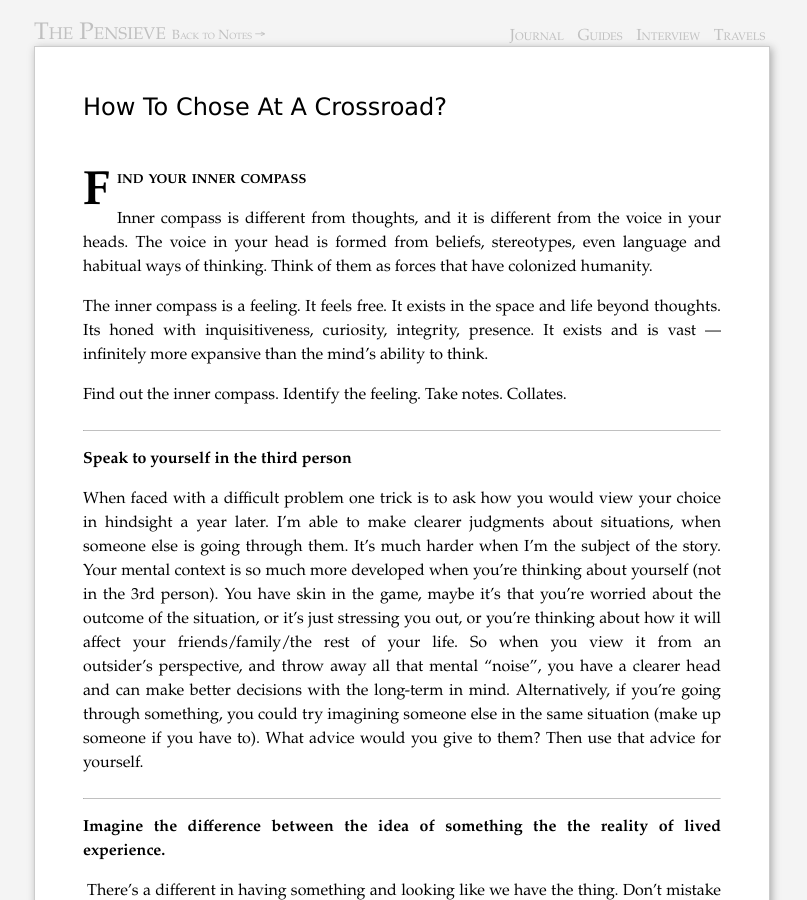
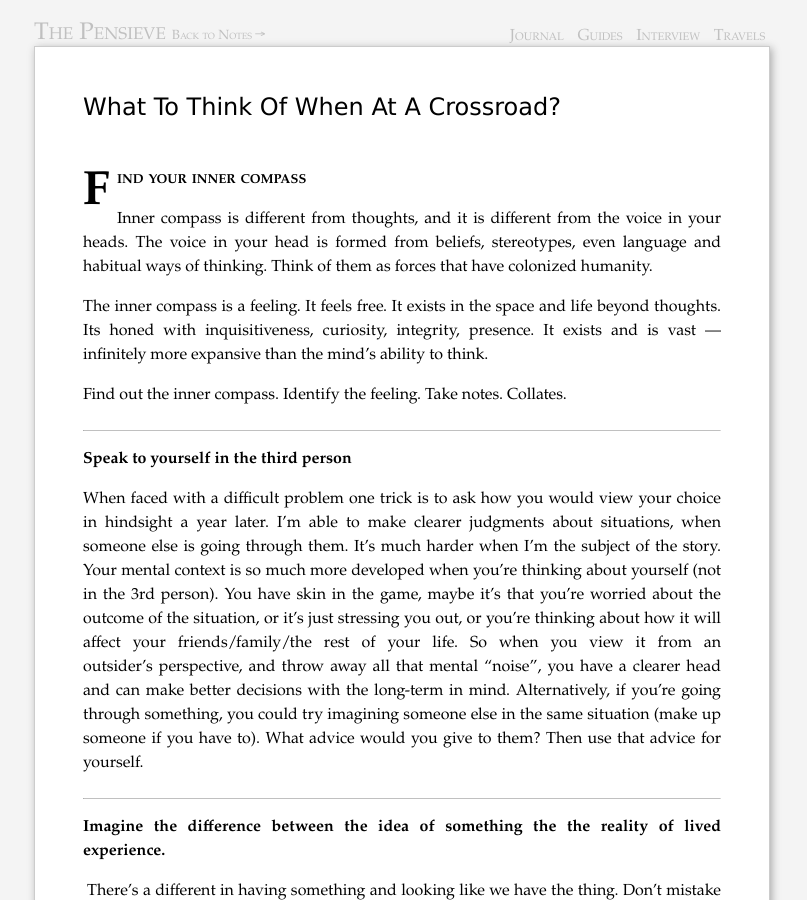
Before and after one commit to piyushahuja/piyushahuja.github.io, a Jekyll site: the page built from _posts/journal/2019-12-29-path.md, in a window 1280 px wide and 900 px high. Shown: the whole window, without its empty margins (238-1045 px from the left). Built offline with Jekyll 4.4.1, drawn with Linux system fonts in a browser that asks for light colours; comment, search, counter and statistics services are not loaded.

Commit message:
auto deployed

```diff
--- a/_posts/journal/2019-12-29-path.md
+++ b/_posts/journal/2019-12-29-path.md
@@ -1,7 +1,7 @@
 ---
 
 layout: post-journal
-title: How To Chose At A Crossroad?
+title: What To Think Of When At A Crossroad?
 date:   2019-12-29 00:45:11
 tag:
 categories: journal
```
